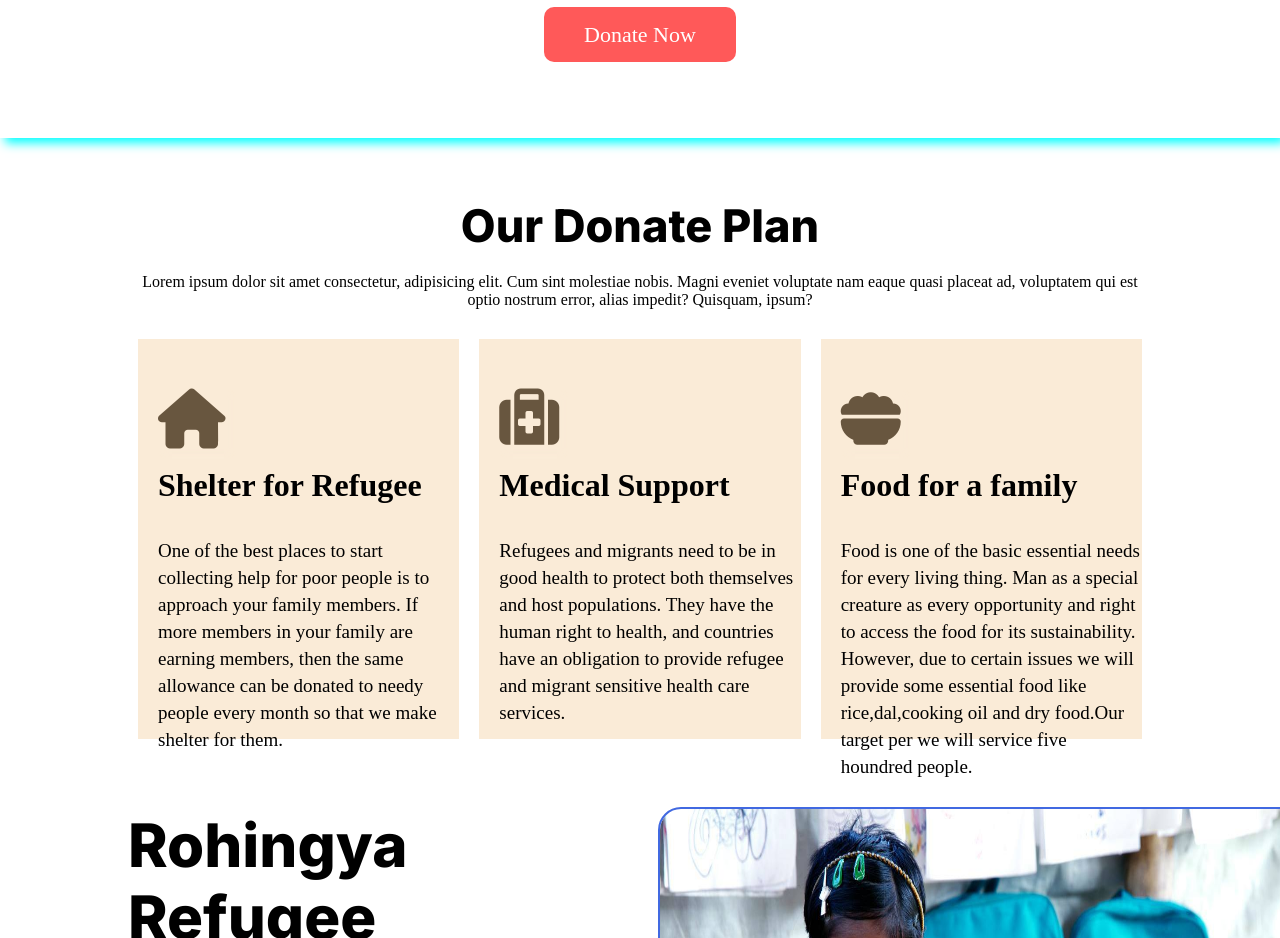
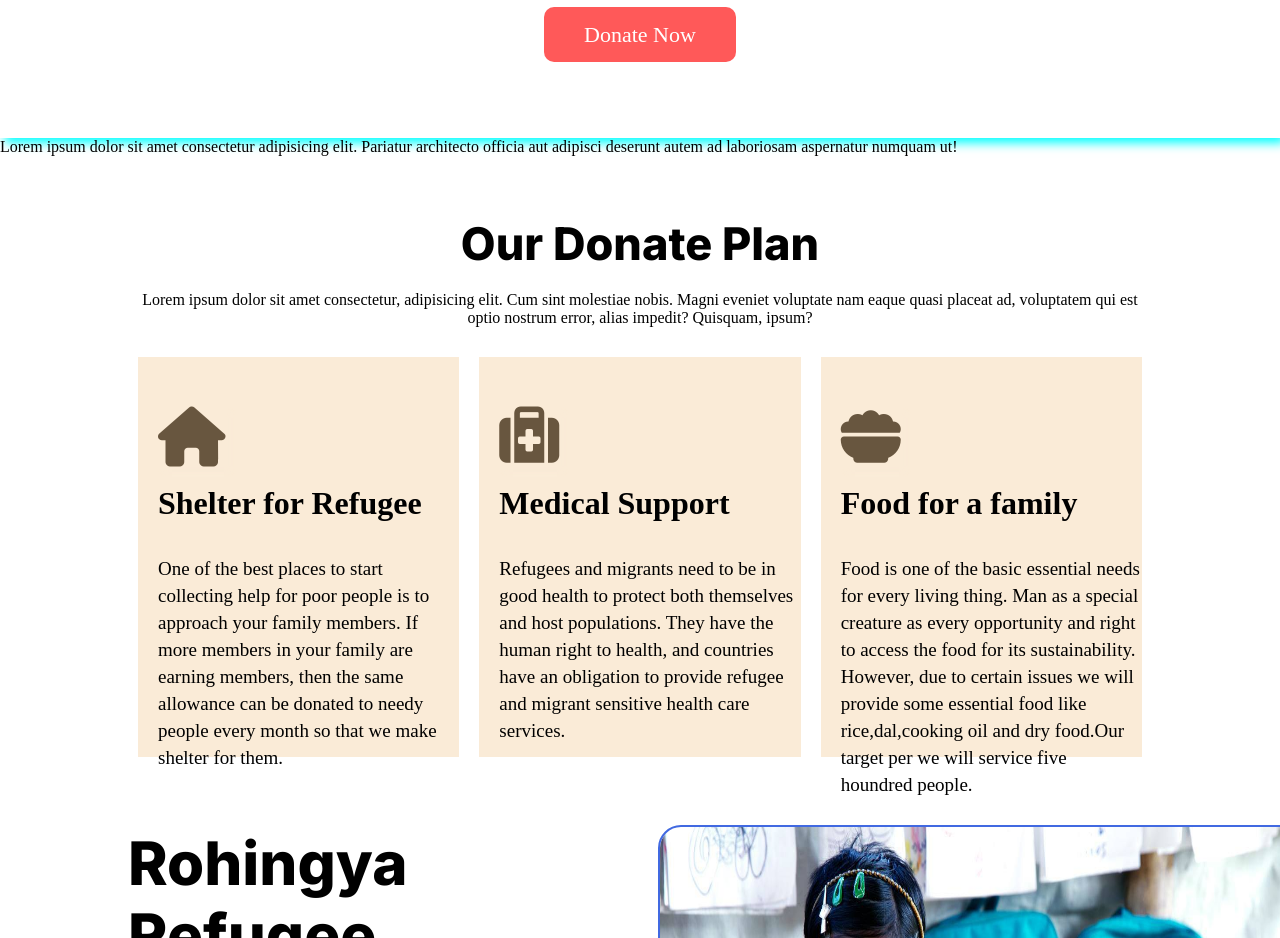
Before and after one commit to AliMasud05/Refugee-template-, a plain HTML site: page index.html in a window 1280 px wide. Shown: the part 1380-2318 px from the top of the page. Drawn offline with Linux system fonts and the light colour scheme.

Commit message:
new text

```diff
--- a/index.html
+++ b/index.html
@@ -56,6 +56,7 @@
       <div class="donate_link"><a href="" class="donate">Donate Now</a></div>
     </div>
   </section>
+  <section>Lorem ipsum dolor sit amet consectetur adipisicing elit. Pariatur architecto officia aut adipisci deserunt autem ad laboriosam aspernatur numquam ut! </section>
 
   <!--======planing-section===== -->
 
```
